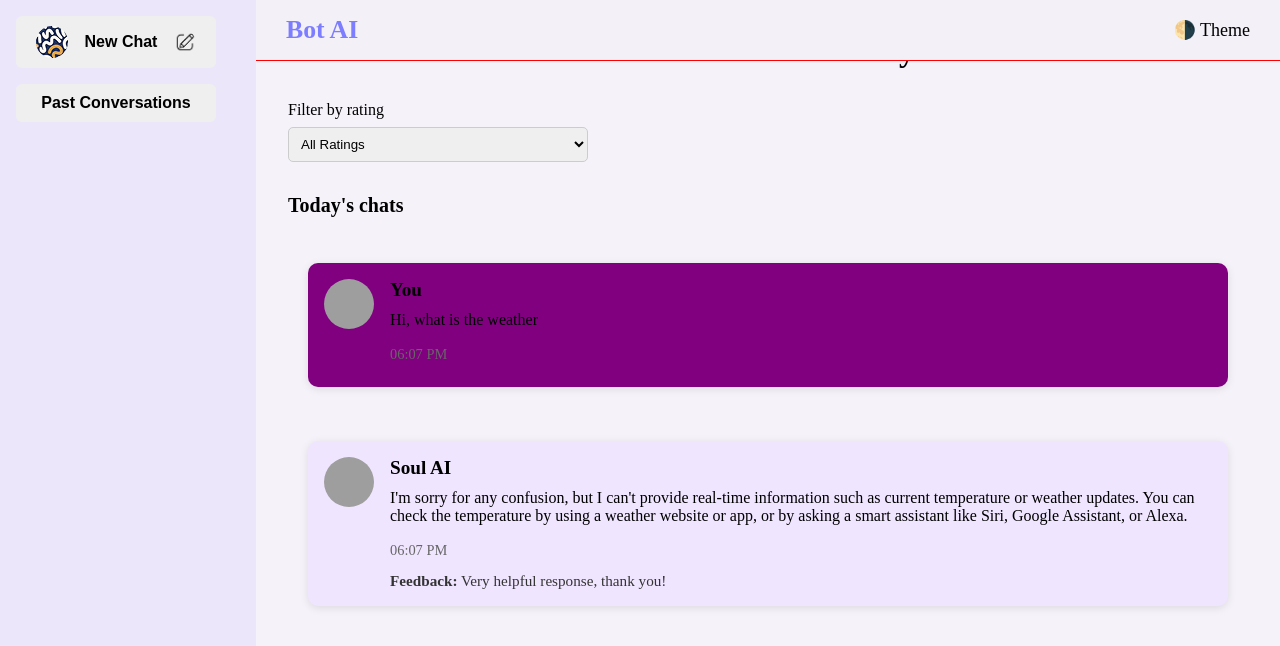
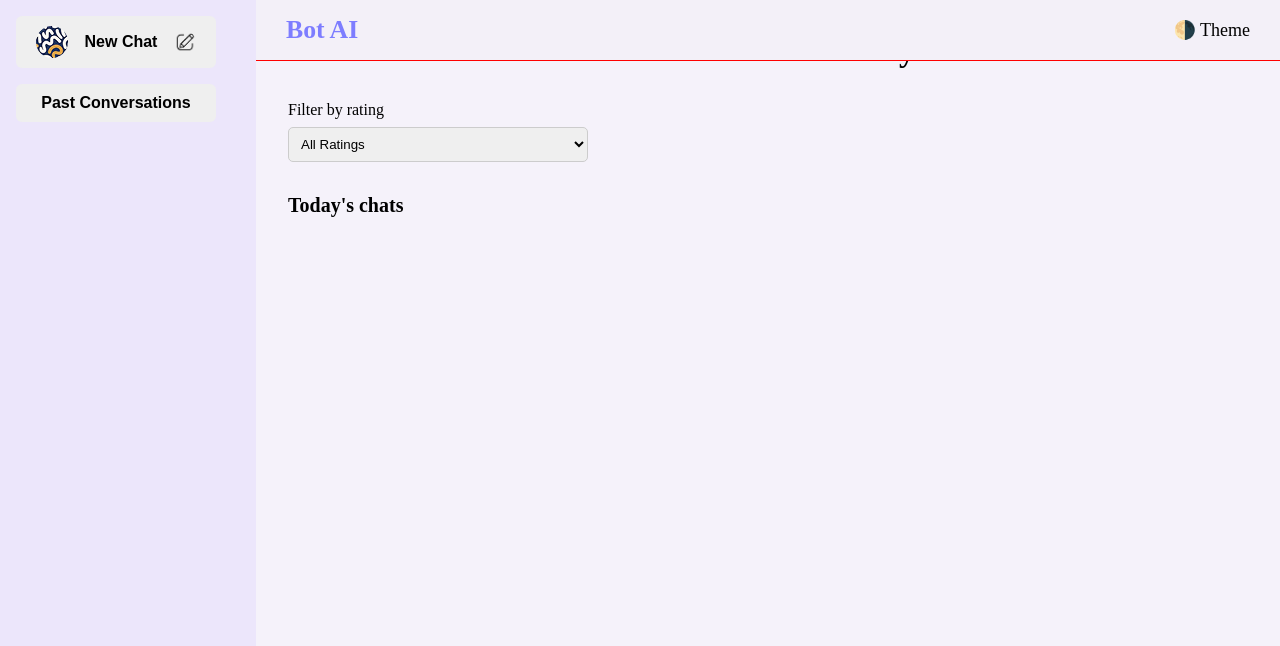
Before and after one commit to rajvipulraj401/xBotAi, a React (Vite) app: page /history in a window 1280 px wide. Shown: the top 646 px of the page. Built offline with nearby package versions, Linux system fonts and the light colour scheme; grey boxes are pictures that could not be loaded.

Commit message:
Persisted the data in local storage

```diff
--- a/src/App.jsx
+++ b/src/App.jsx
@@ -5,8 +5,6 @@ import SideBar from "./components/SideBar/SideBar";
 import Home from "./pages/Home/Home";
 import NavBar from "./components/NavBar/NavBar";
 
-import Card from "./components/Card/Card";
-import ChatCard from "./components/ChatCard/ChatCard";
 import { BrowserRouter, Route, Routes } from "react-router";
 import "./App.css";
 import human from "./assets/human.png";
@@ -15,14 +13,9 @@ import aiResArr from "./aiData/sampleData.json";
 
 const App = () => {
   const [showModal, setShowModal] = useState(false);
-  // const [message, setMessage] = useState("");
-  const [cardArray, setCardArray] = useState([]);
-  // an cardArray to store 2 cards at a time .
-  const [currentFeedbackIdx, setCurrentFeedbackIdx] = useState(null); // NEW state
-
-  // All functions below here ------
-
-  // -----Getting response from json ends here----
+  const [cardArray, setCardArray] = useState([]); // an cardArray to store 2 cards at a time .
+  const [currentFeedbackIdx, setCurrentFeedbackIdx] = useState(null); // To store the idx of which card feedback was given
+  // ---------All functions below here ------
   const handleCloseModal = () => setShowModal(!showModal);
 
   const handleCardHover = (idx) => {
@@ -217,17 +210,53 @@ const App = () => {
   };
   const handleSave = () => {
     console.log("clickedSave");
+
+    /*
+    Milestone 5: -- How to persist data in local storage?
+
+    Step 1: First, check if the cardArray is not empty. If it contains data, we need to save it.
+    - If cardArray has data, we need to convert it to a JSON string before saving it in localStorage.
+
+    Step 2: Check if there is already data stored in the 'card' key in localStorage.
+    - If data exists, we retrieve it using `localStorage.getItem("card")` and parse it into a JavaScript object using `JSON.parse()`.
+
+    Step 3: Merge the existing data (if any) with the new cards in cardArray.
+    - Use the spread operator `...` to merge the existing cards with the new `cardArray` to ensure we add new data to the stored cards, without overwriting the old data.
+    - After merging, we stringify the merged data using `JSON.stringify()` and store it back in localStorage.
+
+    Step 4: If there is no existing data in localStorage (i.e., cardDataVal is null), simply save the `cardArray` as it is by stringifying it and storing it in localStorage.
+
+    Step 5: After saving the data to localStorage, we clear the cardArray by resetting it using `setCardArray([])`. This will empty the array for future operations.
+  */
+
+    const cardDataVal = JSON.parse(localStorage.getItem("card"));
+
+    // const newCardArr = ...cardDataVal , ...cardArray;
+
+    cardDataVal &&
+      localStorage.setItem(
+        "card",
+        JSON.stringify([...cardDataVal, ...cardArray])
+      );
+
+    // Note - JSON.stringify takes one argument only
+
+    cardArray.length > 0 && !cardDataVal
+      ? localStorage.setItem("card", JSON.stringify(cardArray))
+      : "";
+
+    // step 2: -- Now empty the cardArray using the setter method
+
+    setCardArray([]);
   };
 
+  // -----------All function ends here ---------------
   return (
     <>
       <main className="main-container">
         {/* div main */}
         <aside className="sidebar-div">
-          <SideBar
-          // handleHistory={handleHistory}
-          // handleNewChat={handleNewChat}
-          ></SideBar>
+          <SideBar></SideBar>
         </aside>
         <section className="section-div-container">
           <nav className="navbar-container">
--- a/src/components/InitialScreen/InitialScreen.jsx
+++ b/src/components/InitialScreen/InitialScreen.jsx
@@ -26,22 +26,22 @@ const InitialScreen = () => {
         <InitialScreenCard
           title="Hi, what is the weather"
           subtitle="Get immediate AI generated response"
-          onClick={() => handleCardClick("weather")}
+          // onClick={() => handleCardClick("weather")}
         />
         <InitialScreenCard
           title="Hi, what is my location"
           subtitle="Get immediate AI generated response"
-          onClick={() => handleCardClick("location")}
+          // onClick={() => handleCardClick("location")}
         />
         <InitialScreenCard
           title="Hi, what is the temperature"
           subtitle="Get immediate AI generated response"
-          onClick={() => handleCardClick("temperature")}
+          // onClick={() => handleCardClick("temperature")}
         />
         <InitialScreenCard
           title="Hi, how are you"
           subtitle="Get immediate AI generated response"
-          onClick={() => handleCardClick("how are you")}
+          // onClick={() => handleCardClick("how are you")}
         />
       </div>
     </div>
--- a/src/pages/History/History.jsx
+++ b/src/pages/History/History.jsx
@@ -3,6 +3,27 @@ import Card from "../../components/Card/Card";
 import styles from "./History.module.css";
 
 const History = () => {
+  {
+    /* MILESTONE 6: ---HOW TO GET the data from the local storage and show it in the card component
+
+        STEP 1:-- use the getitem to get the data from localstorage object
+
+        step 2: - convert that stringify data to array data and then loop and create the card data
+
+        */
+    /*
+        MILESTONE 7 :---hOW TO SHOW the cards in the page should i use useEffect?
+
+
+        Step 1:--
+
+
+        */
+  }
+
+  const cardArray = JSON.parse(localStorage.getItem("card"));
+  console.log(cardArray);
+
   return (
     <div className={styles.historyPage}>
       <h1 className={styles.heading}>Conversation History</h1>
@@ -22,22 +43,25 @@ const History = () => {
       <h2 className={styles.subHeading}>Today's chats</h2>
 
       <div className={styles.cardList}>
-        <Card
-          avatar="https://i.ibb.co/3FFq1mC/avatar1.png"
-          name="You"
-          time="06:07 PM"
-          message="Hi, what is the weather"
-          bgColor="purple"
-        />
-        <Card
-          avatar="https://i.ibb.co/X74kxy3/bot-avatar.png"
-          name="Soul AI"
-          time="06:07 PM"
-          message="I'm sorry for any confusion, but I can't provide real-time information such as current temperature or weather updates. You can check the temperature by using a weather website or app, or by asking a smart assistant like Siri, Google Assistant, or Alexa."
-          bgColor="lightpurple"
-          rating={4}
-          feedback="Very helpful response, thank you!"
-        />
+        {cardArray &&
+          cardArray.map((card, index) => (
+            <Card
+              key={index} // Give each card a unique key
+              avatar={card.avatar}
+              name={card.name}
+              time={card.time}
+              message={card.message}
+              bgColor={card.bgColor}
+              rating={card.rating}
+              feedback={card.feedback}
+              handleLikeClick={card.handleLikeClick}
+              handleDislikeClick={card.handleDislikeClick}
+              handleRating={card.showRating}
+              onRatingChange={card.onRatingChange}
+              onCardHover={card.handleCardHover}
+              isHovered={card.isHovered}
+            />
+          ))}
       </div>
     </div>
   );
```
